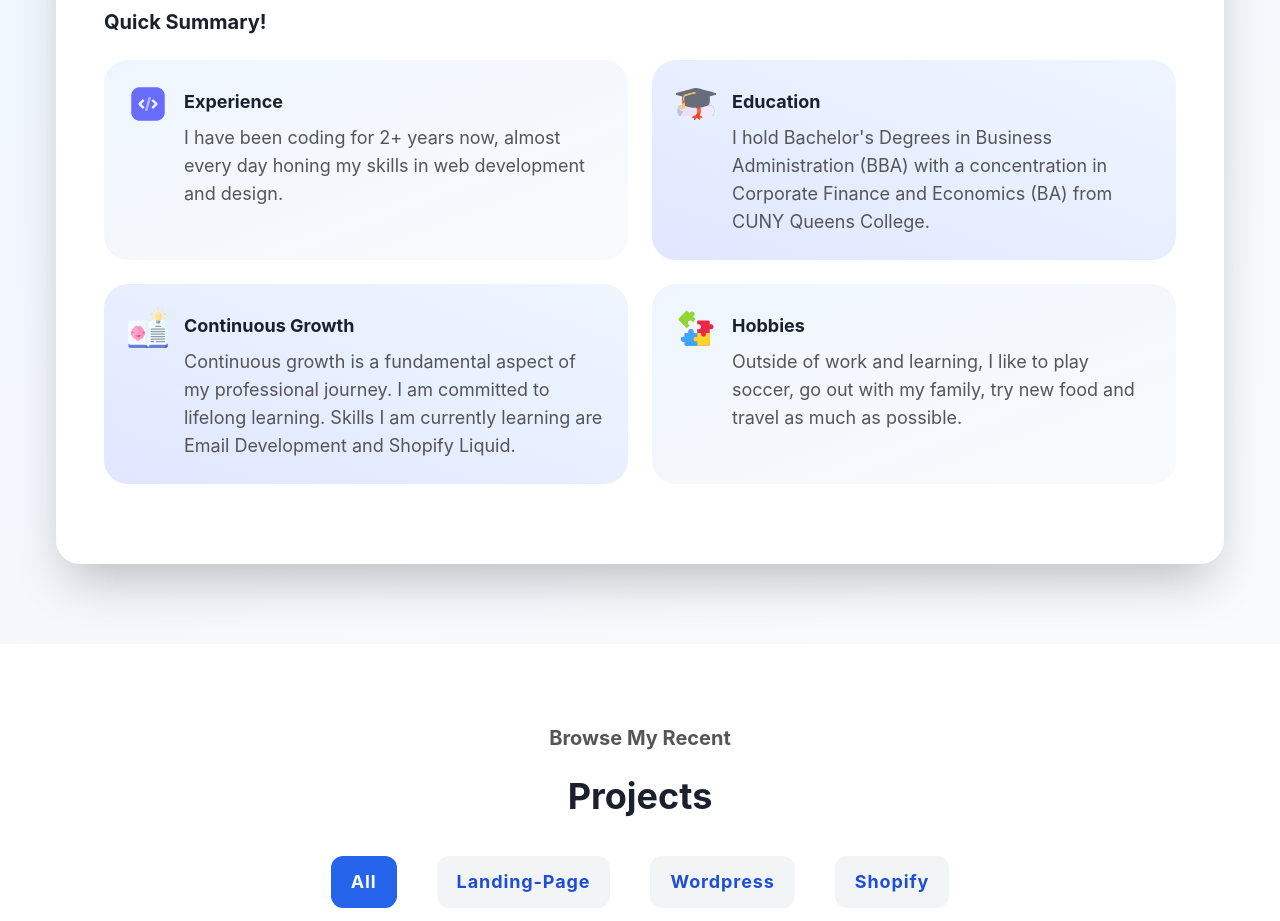
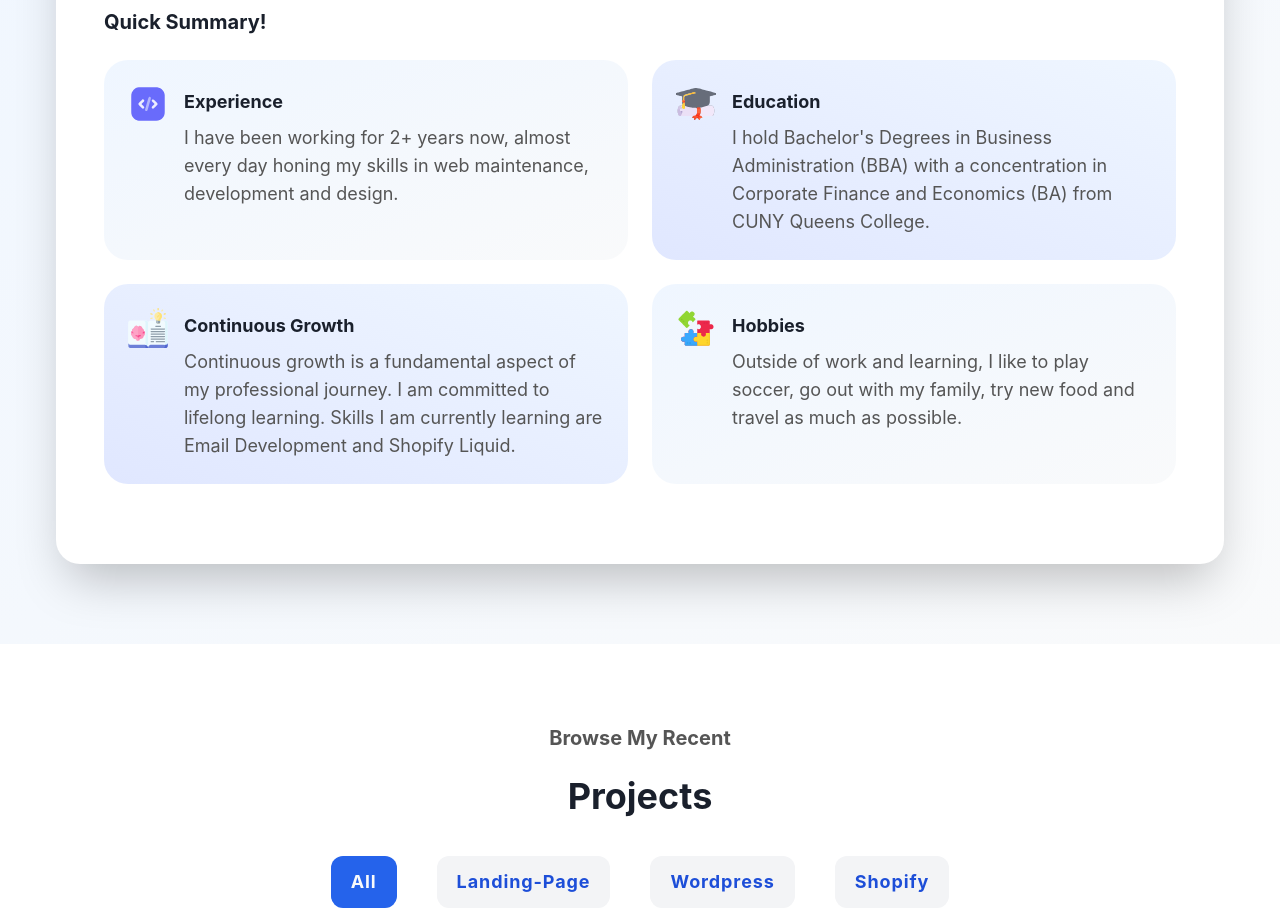
Before and after one commit to kulievdev/portfolio-website, a React (Vite) app: page / in a window 1280 px wide. Shown: the part 2020-2941 px from the top of the page. Built offline with nearby package versions, Linux system fonts and the light colour scheme.

Commit message:
Minor tweaks

```diff
--- a/src/Pages/About/About.tsx
+++ b/src/Pages/About/About.tsx
@@ -17,7 +17,7 @@ const About = () => {
             <AboutBody />
           </WhiteBackgroundContainer>
         </div>
-        <ArrowIcon href="#contact" />
+        <ArrowIcon href="#projects" />
       </section>
     </AnimateOnScroll>
   );
--- a/src/Pages/About/aboutMeInfo.ts
+++ b/src/Pages/About/aboutMeInfo.ts
@@ -6,7 +6,7 @@ import learningIcon from "../../assets/Images/knowledge.svg";
 const aboutMeInfo = [
   {
     title: "Experience",
-    text: "I have been coding for 2+ years now, almost every day honing my skills in web development and design.",
+    text: "I have been working for 2+ years now, almost every day honing my skills in web maintenance, development and design.",
     backgroundColor: "bg-gradient-to-br from-primary-50 to-gray-50",
     imgSrc: codeIcon,
   },
--- a/src/Pages/Projects/Projects.tsx
+++ b/src/Pages/Projects/Projects.tsx
@@ -45,7 +45,7 @@ const Projects: React.FC = () => {
             ))}
           </div>
         </div>
-        <ArrowIcon href="#skills" />
+        <ArrowIcon href="#contact" />
       </section>
     </AnimateOnScroll>
   );
```
